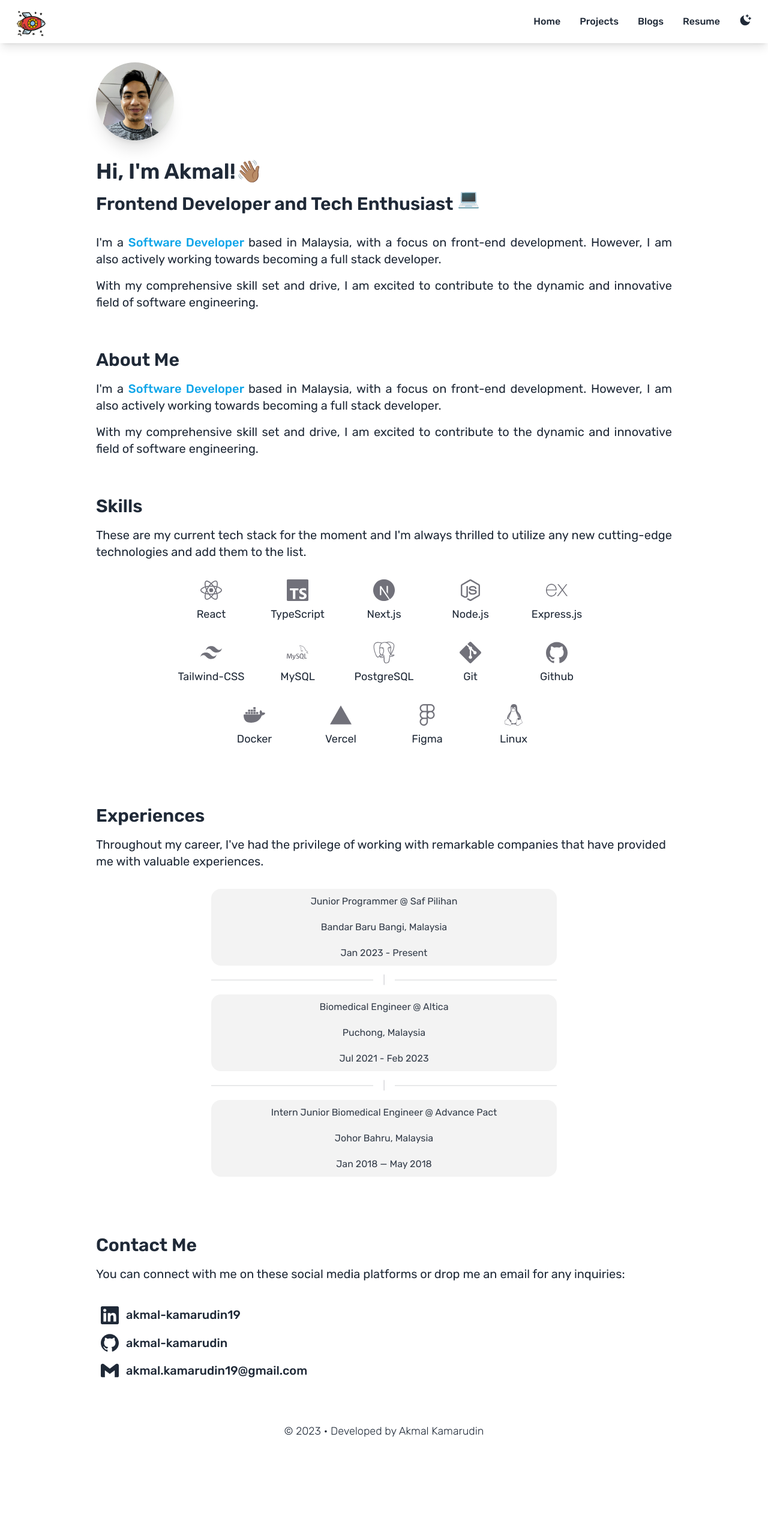
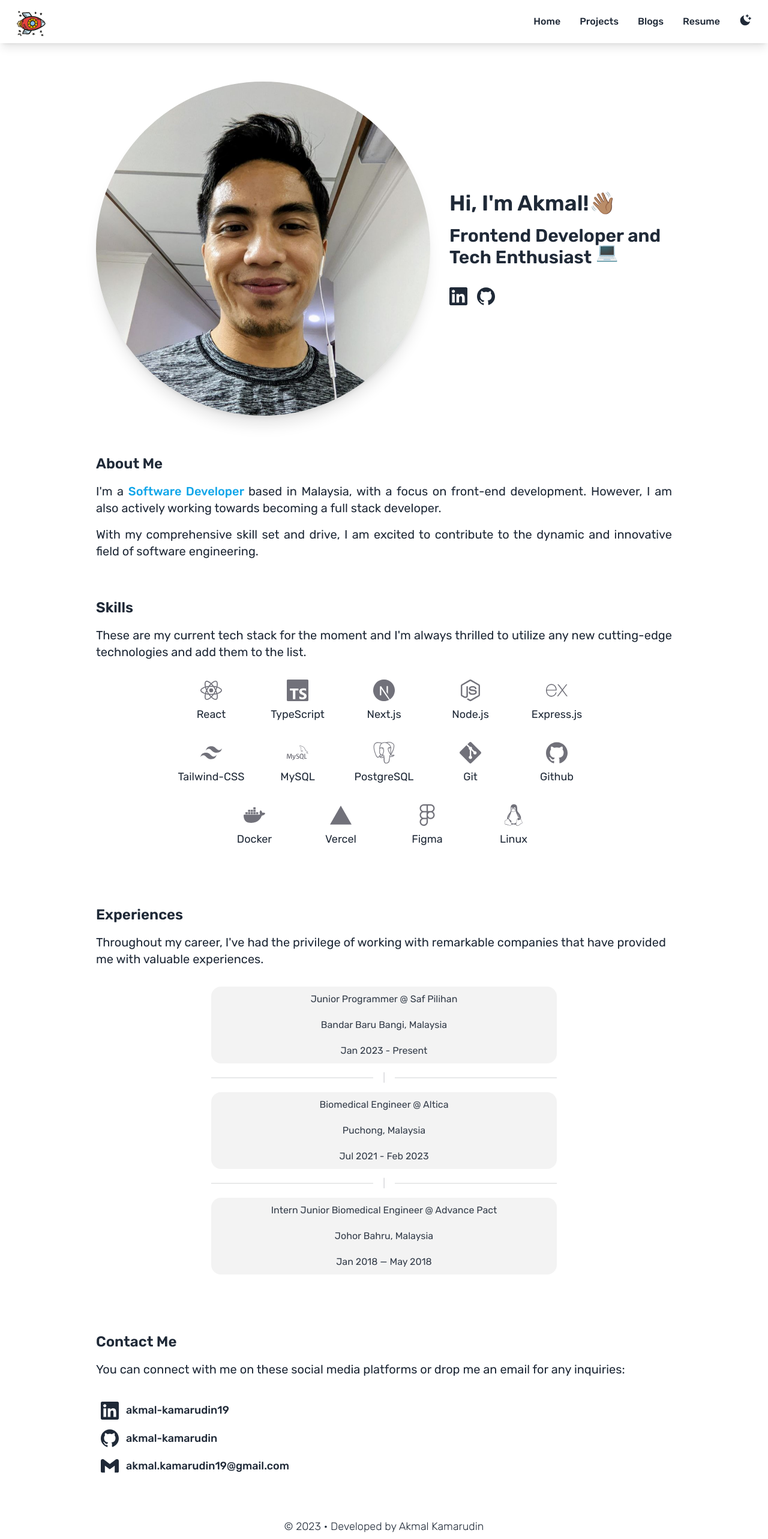
Before and after one commit to akmal-kamarudin/akmalkdin-v1, a Next.js app: page / in a window 1280 px wide. Shown: the top 2566 px of the page at 60% size. Before the commit the page ends 2416 px from the top, so only its background shows below. Built offline with nearby package versions, Linux system fonts and the light colour scheme.

Commit message:
style: fix font size

```diff
--- a/components/About.tsx
+++ b/components/About.tsx
@@ -5,7 +5,7 @@ const About = () => {
   return (
     <div className="flex flex-col items-start text-center justify-start pt-16 w-full">
       <div className="text-justify">
-        <h1 className="font-semibold text-2xl text-start lg:text-3xl">
+        <h1 className="font-semibold text-xl text-start lg:text-2xl">
           About Me
         </h1>
         <p className="font-normal text-lg mt-4 lg:text-xl">
--- a/components/Cards.tsx
+++ b/components/Cards.tsx
@@ -56,10 +56,10 @@ const Cards: React.FC<CardsProps> = ({ projects }) => {
           <p>{desc}</p>
           <div className="card-actions">
             <a href={repo} target="_blank" className="px-1">
-              <FaGithub className="text-2xl xl:text-3xl" />
+              <FaGithub className="text-2xl lg:text-3xl transition-all ease-in-out duration-100 hover:scale-125 hover:rotate-12" />
             </a>
             <a href={url} target="_blank" className="px-1">
-              <FaLink className="text-2xl xl:text-3xl" />
+              <FaLink className="text-2xl lg:text-3xl transition-all ease-in-out duration-100 hover:scale-125 hover:rotate-12" />
             </a>
           </div>
         </div>
--- a/components/ContactMe.tsx
+++ b/components/ContactMe.tsx
@@ -1,11 +1,11 @@
 import React from "react";
-import { SiGmail, SiGithub, SiLinkedin } from "react-icons/si";
+import { SiLinkedin, SiGithub, SiGmail } from "react-icons/si";
 
 const ContactMe = () => {
   return (
     <div className="flex flex-col items-start text-center justify-start pt-16 w-full">
       <div className="text-justify">
-        <h1 className="font-semibold text-2xl lg:text-3xl">Contact Me</h1>
+        <h1 className="font-semibold text-xl lg:text-2xl">Contact Me</h1>
         <p className="font-normal text-lg mt-4 lg:text-xl">
           You can connect with me on these social media platforms or drop me an
           email for any inquiries:
@@ -18,8 +18,8 @@ const ContactMe = () => {
             target="_blank"
             className="flex flex-row"
           >
-            <SiLinkedin className="text-2xl xl:text-3xl" />
-            <p className="font-medium text-lg lg:text-xl ml-3">
+            <SiLinkedin className="text-2xl lg:text-3xl transition-all ease-in-out duration-100 hover:scale-125 hover:rotate-12" />
+            <p className="font-medium text-base lg:text-lg ml-3">
               akmal-kamarudin19
             </p>
           </a>
@@ -31,8 +31,8 @@ const ContactMe = () => {
             target="_blank"
             className="flex flex-row items-center"
           >
-            <SiGithub className="text-2xl xl:text-3xl" />
-            <p className="font-medium text-lg lg:text-xl ml-3">
+            <SiGithub className="text-2xl lg:text-3xl transition-all ease-in-out duration-100 hover:scale-125 hover:rotate-12" />
+            <p className="font-medium text-base lg:text-lg ml-3">
               akmal-kamarudin
             </p>
           </a>
@@ -44,8 +44,8 @@ const ContactMe = () => {
             target="_blank"
             className="flex flex-row items-center"
           >
-            <SiGmail className="text-2xl xl:text-3xl" />
-            <p className="font-medium text-lg lg:text-xl ml-3">
+            <SiGmail className="text-2xl lg:text-3xl transition-all ease-in-out duration-100 hover:scale-125 hover:rotate-12" />
+            <p className="font-medium text-base lg:text-lg ml-3">
               akmal.kamarudin19@gmail.com
             </p>
           </a>
--- a/components/Experience.tsx
+++ b/components/Experience.tsx
@@ -4,7 +4,7 @@ const Experience = () => {
   return (
     <div className="flex flex-col items-start text-center justify-start pt-16 w-full">
       <div className="text-start">
-        <h1 className="font-semibold text-2xl lg:text-3xl">Experiences</h1>
+        <h1 className="font-semibold text-xl lg:text-2xl">Experiences</h1>
         <p className="font-normal text-lg mt-4 lg:text-xl">
           Throughout my career, I&#39;ve had the privilege of working with
           remarkable companies that have provided me with valuable experiences.
--- a/components/Hero.tsx
+++ b/components/Hero.tsx
@@ -1,21 +1,26 @@
 "use client";
 import React from "react";
 import Image from "next/image";
+import profilePic from "@/public/images/profilephoto.jpeg";
+import { SiLinkedin, SiGithub } from "react-icons/si";
 
 const Hero = () => {
   return (
-    <div className="flex flex-col items-start text-center justify-start pt-8 w-full">
+    <div className="flex flex-col xl:flex-row xl:items-center items-start text-center justify-start pt-16 w-full">
       <div className="flex">
         <Image
           className="rounded-full shadow-xl dark:shadow-sky-700/30"
-          src="/images/profilephoto.jpeg"
+          src={profilePic}
           alt="profile"
-          width={130}
-          height={130}
+          sizes="(min-width: 1280px) 16vw, (min-width: 768px) 24vw, 32vw"
+          style={{
+            width: "100%",
+            height: "auto",
+          }}
         />
       </div>
-      <div className="text-justify">
-        <h1 className="font-semibold text-3xl mt-8 lg:text-4xl">
+      <div className="text-justify xl:ml-8">
+        <h1 className="font-semibold text-3xl mt-8 lg:text-4xl xl:mt-0">
           Hi, I&#39;m Akmal!
           <span className="inline-flex animate-wiggle">👋🏽</span>
         </h1>
@@ -23,20 +28,20 @@ const Hero = () => {
           Frontend Developer and Tech Enthusiast{" "}
           <span className="inline-flex animate-bounce">💻</span>
         </h3>
-        <div className="mt-8">
-          <p className="font-normal text-lg mt-4 lg:text-xl">
-            I&#39;m a{" "}
-            <span className="font-medium text-sky-500">
-              Software Developer{" "}
-            </span>
-            based in Malaysia, with a focus on front-end development. However, I
-            am also actively working towards becoming a full stack developer.
-          </p>
-          <p className="font-normal text-lg mt-4 lg:text-xl">
-            With my comprehensive skill set and drive, I am excited to
-            contribute to the dynamic and innovative field of software
-            engineering.
-          </p>
+        <div className="flex flex-row mt-8">
+          <div className="mr-2">
+            <a
+              href="https://www.linkedin.com/in/akmal-kamarudin19/"
+              target="_blank"
+            >
+              <SiLinkedin className="text-2xl xl:text-3xl transition-all ease-in-out duration-100 hover:scale-125 hover:rotate-12" />
+            </a>
+          </div>
+          <div className="ml-2">
+            <a href="https://github.com/akmal-kamarudin" target="_blank">
+              <SiGithub className="text-2xl xl:text-3xl transition-all ease-in-out duration-100 hover:scale-125 hover:rotate-12" />
+            </a>
+          </div>
         </div>
       </div>
     </div>
--- a/components/InProgress.tsx
+++ b/components/InProgress.tsx
@@ -3,7 +3,7 @@ import React from "react";
 const InProgress = () => {
   return (
     <div className="flex flex-col items-center text-center justify-center pt-40 w-full">
-      <h1 className="font-semibold text-2xl lg:text-3xl">
+      <h1 className="font-semibold text-xl lg:text-2xl">
         Page In Progress..
         <span className="inline-flex animate-twirl">⚙️</span>
         <span className="inline-flex animate-wiggle">🛠️</span>
--- a/components/Projects.tsx
+++ b/components/Projects.tsx
@@ -15,7 +15,7 @@ const Projects = () => {
     <>
       <div className="flex flex-col items-start text-center justify-start pt-16 w-full">
         <div className="text-justify">
-          <h1 className="font-semibold text-2xl lg:text-3xl">Projects</h1>
+          <h1 className="font-semibold text-xl lg:text-2xl">Projects</h1>
           <p className="font-normal text-lg my-4 lg:text-xl">
             Each project that I&#39;m involved on represents a unique challenge
             and an opportunity for me to learn and grow. These projects serve as
--- a/components/Skills.tsx
+++ b/components/Skills.tsx
@@ -51,9 +51,7 @@ const Skills = () => {
   return (
     <div className="flex flex-col items-start text-center justify-start pt-16 w-full">
       <div className="text-justify">
-        <h1 className="font-semibold text-2xl text-start lg:text-3xl">
-          Skills
-        </h1>
+        <h1 className="font-semibold text-xl text-start lg:text-2xl">Skills</h1>
         <p className="font-normal text-lg mt-4 lg:text-xl">
           These are my current tech stack for the moment and I&#39;m always
           thrilled to utilize any new cutting-edge technologies and add them to
```
